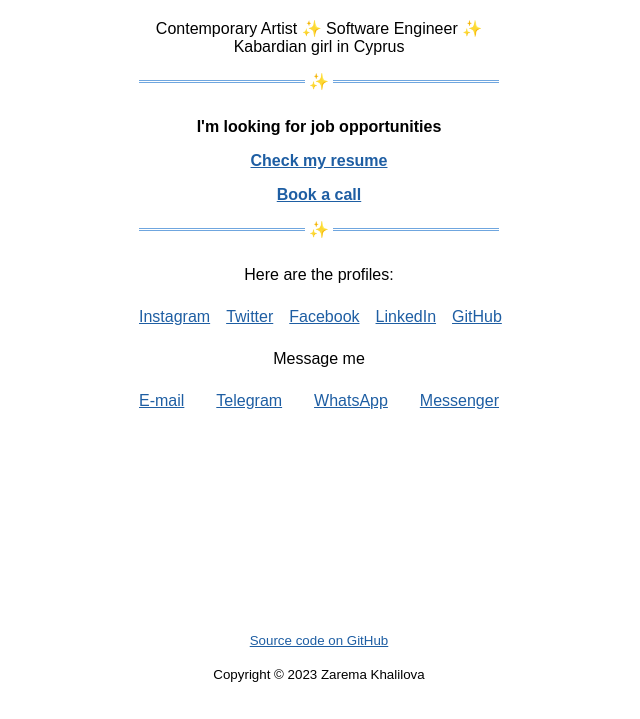
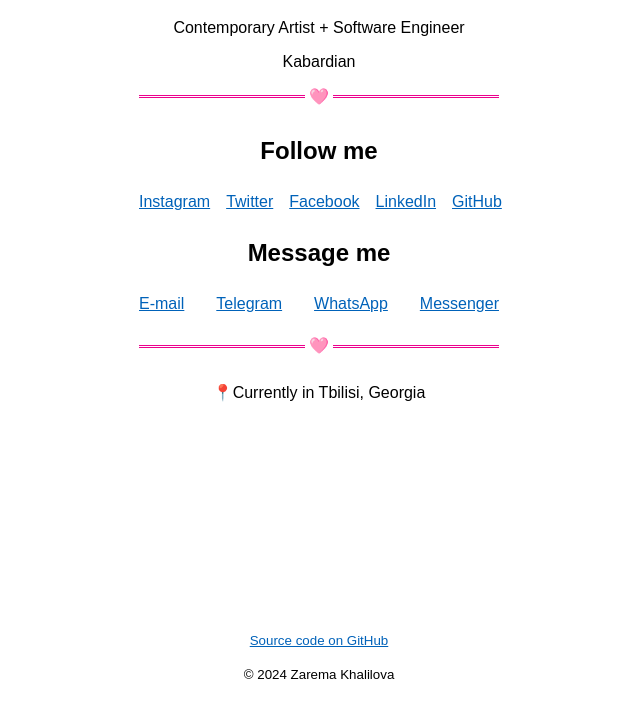
Before and after one commit to Zmoki/links.zmoki.xyz, an Eleventy site: page src/index.md in a window 1280 px wide. Shown: the part 81-800 px from the top of the page, without its empty margins (321-961 px from the left). Built offline with nearby package versions, Linux system fonts and the light colour scheme; Eleventy itself is replaced by a stand-in of ours; files that its build step writes are made by us from their sources.

Commit message:
Update info and style

```diff
--- a/src/_includes/layouts/base.njk
+++ b/src/_includes/layouts/base.njk
@@ -32,12 +32,12 @@
         margin-block-end: 0em;
         padding: 0;
         border: none;
-        border-top: medium double #6FA6DF;
-        color: #6FA6DF;
+        border-top: medium double #EC008D;
+        color: #EC008D;
         text-align: center;
       }
       hr:after {
-        content: "✨";
+        content: "🩷";
         display: inline-block;
         position: relative;
         top: -0.7em;
@@ -46,7 +46,7 @@
         background: white;
       }
       a {
-        color: #1E5EA3;
+        color: #0062B9;
       }
       a:hover {
         text-decoration: none;
@@ -60,7 +60,7 @@
     <main>{{ content | safe }}</main>
     <footer>
       <p><small><a href="https://github.com/Zmoki/links.zmoki.xyz">Source code on GitHub</a></small></p>
-      <p><small>Copyright © 2023 Zarema Khalilova</small></p>
+      <p><small>© 2024 Zarema Khalilova</small></p>
     </footer>
   </body>
 </html>
--- a/src/index.md
+++ b/src/index.md
@@ -15,26 +15,24 @@ layout: layouts/base.njk
 </style>
 # Zarema Khalilova
 
-Contemporary Artist ✨ Software Engineer ✨ Kabardian girl in Cyprus
+Contemporary Artist + Software Engineer
+
+Kabardian
 
 ---
 
-**I'm looking for job opportunities**
-
-**[Check my resume](https://zmoki.xyz/resume)**
-
-**[Book a call](https://calendly.com/zmoki/30min)**
-
----
-
-Here are the profiles:
+## Follow me
 
 <ul class="links">
   {% for profile in profiles %}<li class="links__item"><a rel="me" href="{{ profile.URL }}">{{ profile.Platform }}</a></li>{% endfor %}
 </ul>
 
-Message me
+## Message me
 
 <ul class="links">
   {% for contact in contacts %}<li class="links__item"><a rel="me" href="{{ contact.url }}">{{ contact.name }}</a></li>{% endfor %}
 </ul>
+
+---
+
+📍Currently in Tbilisi, Georgia
```
